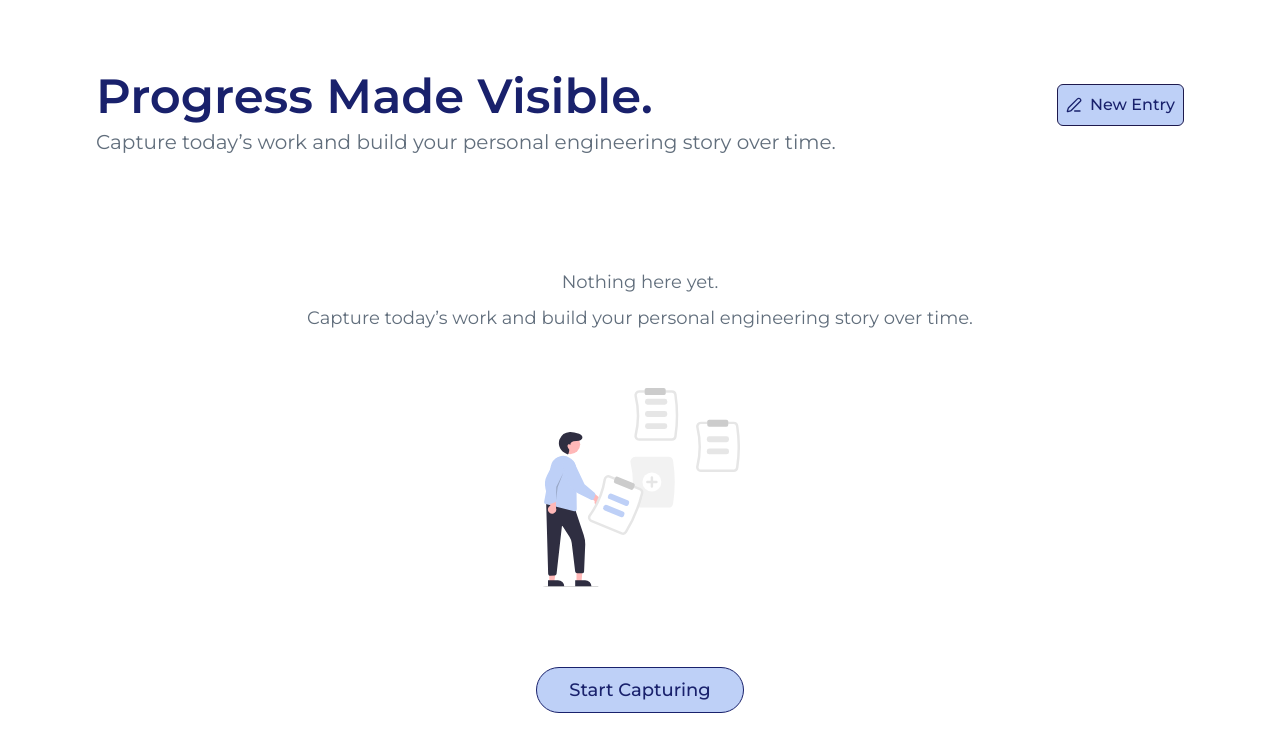
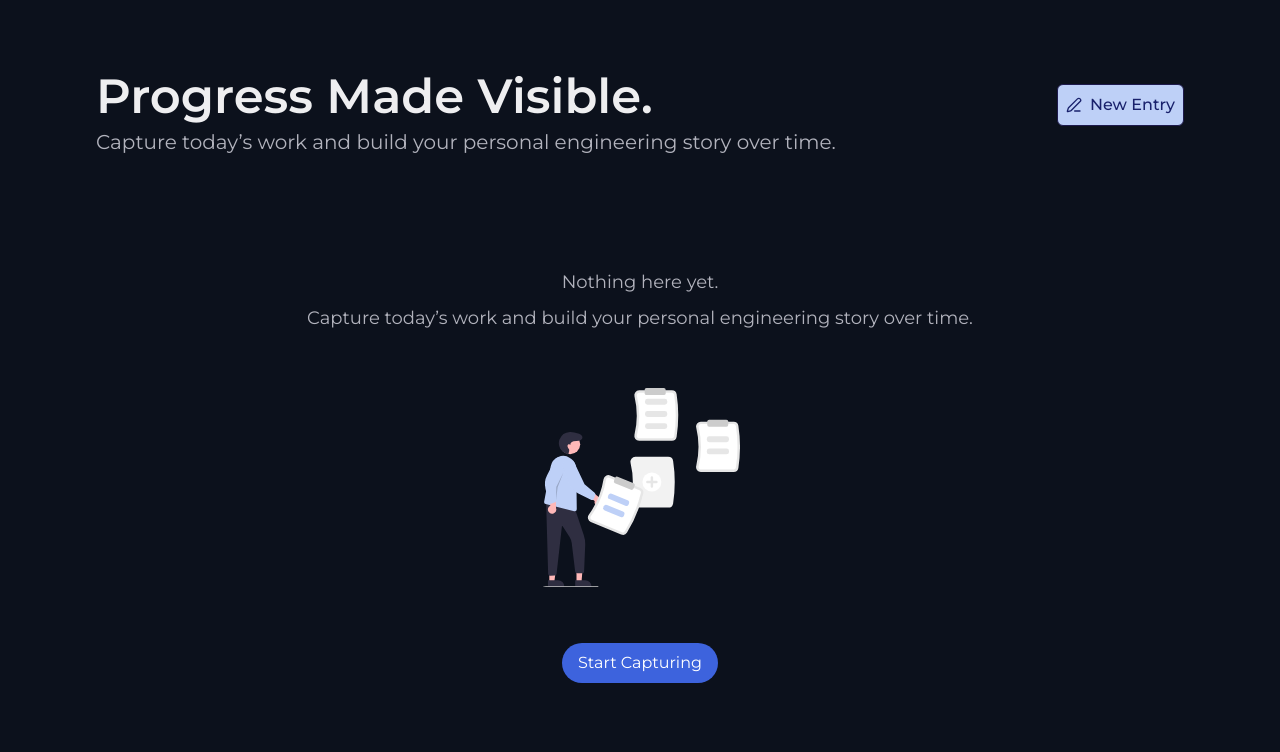
Before and after one commit to jawadvajeeh/edb, a Next.js app: page /entries in a window 1280 px wide. Shown: the top 752 px of the page. Built offline with nearby package versions, Linux system fonts and the light colour scheme.

Commit message:
Changes for custom palette continued

```diff
--- a/src/app/(dashboard)/entries/page.tsx
+++ b/src/app/(dashboard)/entries/page.tsx
@@ -15,10 +15,10 @@ function Entries() {
         <div className="flex flex-col items-start py-2 md:px-4">
           <div className="mb-8 flex w-full items-baseline justify-between md:mb-12">
             <div>
-              <h1 className="mb-2 text-3xl font-semibold text-indigo-900 md:text-5xl">
+              <h1 className="text-text-strong mb-2 text-3xl font-semibold md:text-5xl">
                 Progress Made Visible.
               </h1>
-              <p className="text-cool-grey-500 text-base md:text-xl">
+              <p className="text-text-neutral text-base md:text-xl">
                 Capture today’s work and build your personal engineering story over time.
               </p>
             </div>
--- a/src/app/globals.css
+++ b/src/app/globals.css
@@ -99,11 +99,26 @@
   --color-link-primary: var(--blue-9);
   --color-text-primary: var(--blue-contrast);
   --color-link-primary-hover: var(--blue-10);
+
+  --color-border-body-strong: var(--gray-6);
+  --color-border-body-neutral: var(--gray-7);
+  --color-border-body-weak: var(--gray-8);
+  --color-border-body-hover: var(--gray-9);
+
+  --color-border-primary: var(--blue-9);
+  --color-border-primary-hover: var(--blue-10);
+
+  --color-chip-border-outline: var(--blue-9);
+  --color-chip-text-outline: var(--blue-11);
+  --color-chip-background-outline: var(--blue-2);
+
+  --color-icon-neutral: var(--gray-11);
 }
 
 body {
   font-family: var(--font-montserrat);
   min-height: 100vh;
+  background: var(--blue-1);
 }
 
 .prose-brand {
--- a/src/app/layout.tsx
+++ b/src/app/layout.tsx
@@ -19,7 +19,7 @@ export default function RootLayout({
   children: React.ReactNode;
 }>) {
   return (
-    <html className="dark1" lang="en">
+    <html className="dark" lang="en">
       <body className={`${montserrat.variable} antialiased`}>{children}</body>
     </html>
   );
--- a/src/components/features/entries/log.tsx
+++ b/src/components/features/entries/log.tsx
@@ -11,7 +11,7 @@ type LogProps = {
 function Log({ group: g }: LogProps) {
   return (
     <section className="mb-8">
-      <p className="text-cool-grey-500 mb-8 text-xl font-medium md:text-3xl">{g.label}</p>
+      <p className="text-text-neutral mb-8 text-xl font-medium md:text-3xl">{g.label}</p>
       <div className="flex flex-col gap-8">
         {g.entries.length > 0 ? (
           g.entries.map((entry, index) => {
@@ -20,22 +20,22 @@ function Log({ group: g }: LogProps) {
 
             return (
               <Link key={index} className="group inline-block" href={`/entries/${entry.id}`}>
-                <div className="border-cool-grey-100 flex border-b-1 pb-8 transition-colors duration-300 ease-out group-hover:border-indigo-600">
+                <div className="border-border-body-strong group-hover:border-border-body-hover flex border-b-1 pb-8 transition-colors duration-300 ease-out">
                   <div className="flex flex-1 items-center justify-center">
-                    <p className="text-cool-grey-400 p-4 font-medium">
+                    <p className="text-text-neutral p-4 font-medium">
                       {new Date(entry.createdAt).toLocaleString()}
                     </p>
                   </div>
                   <div className="flex-2">
                     <Chip>{entry.category}</Chip>
-                    <p className="text-cool-grey-700 mt-4 text-lg font-medium md:text-2xl">
+                    <p className="text-text-strong mt-4 text-lg font-medium md:text-2xl">
                       {entry.title}
                     </p>
-                    <p className="text-cool-grey-400 w-full">{withEllipsis}</p>
+                    <p className="text-text-neutral w-full">{withEllipsis}</p>
                     <p></p>
                   </div>
                   <div className="flex flex-1 justify-end">
-                    <ArrowRight className="text-indigo-700 transition-all duration-300 ease-out group-hover:translate-x-1" />
+                    <ArrowRight className="text-icon-neutral transition-all duration-300 ease-out group-hover:translate-x-1" />
                   </div>
                 </div>
               </Link>
--- a/src/components/features/entries/logs.tsx
+++ b/src/components/features/entries/logs.tsx
@@ -5,12 +5,12 @@ import { groupEntriesByWeek } from '@/lib/utils';
 import { Log } from './log';
 import { WeekGroup } from '@/types';
 import Image from 'next/image';
-import Link from 'next/link';
+import { CustomLink } from '@/components/ui/custom-link';
 
 function ShowLogs({ groups }: { groups: WeekGroup[] }) {
   if (groups.length === 0) {
     return (
-      <div className="text-cool-grey-500 mt-16 flex w-full flex-col items-center gap-2 md:text-lg">
+      <div className="text-text-default mt-16 flex w-full flex-col items-center gap-2 md:text-lg">
         <p>Nothing here yet.</p>
         <p className="text-center">
           Capture today’s work and build your personal engineering story over time.
@@ -22,12 +22,9 @@ function ShowLogs({ groups }: { groups: WeekGroup[] }) {
           height={200}
           className="mt-12 rounded-md"
         />
-        <Link
-          href="/write"
-          className="mt-18 inline-block rounded-full border-1 bg-indigo-100 px-8 py-2 text-lg font-medium text-indigo-900 transition-colors hover:bg-indigo-300 hover:text-indigo-50"
-        >
+        <CustomLink className="mt-12 px-4" href={`/write`}>
           Start Capturing
-        </Link>
+        </CustomLink>
       </div>
     );
   }
--- a/src/components/ui/chip.tsx
+++ b/src/components/ui/chip.tsx
@@ -6,7 +6,7 @@ type ChipProps = {
 
 function Chip({ children }: ChipProps) {
   return (
-    <div className="inline-block rounded-full border border-indigo-900 bg-indigo-100 px-2 py-1 text-sm font-medium text-indigo-900 transition-colors md:px-4 md:text-base">
+    <div className="border-chip-border-outline bg-chip-background-outline text-chip-text-outline inline-block rounded-full border px-1 text-sm font-medium transition-colors md:text-base">
       {children}
     </div>
   );
```
